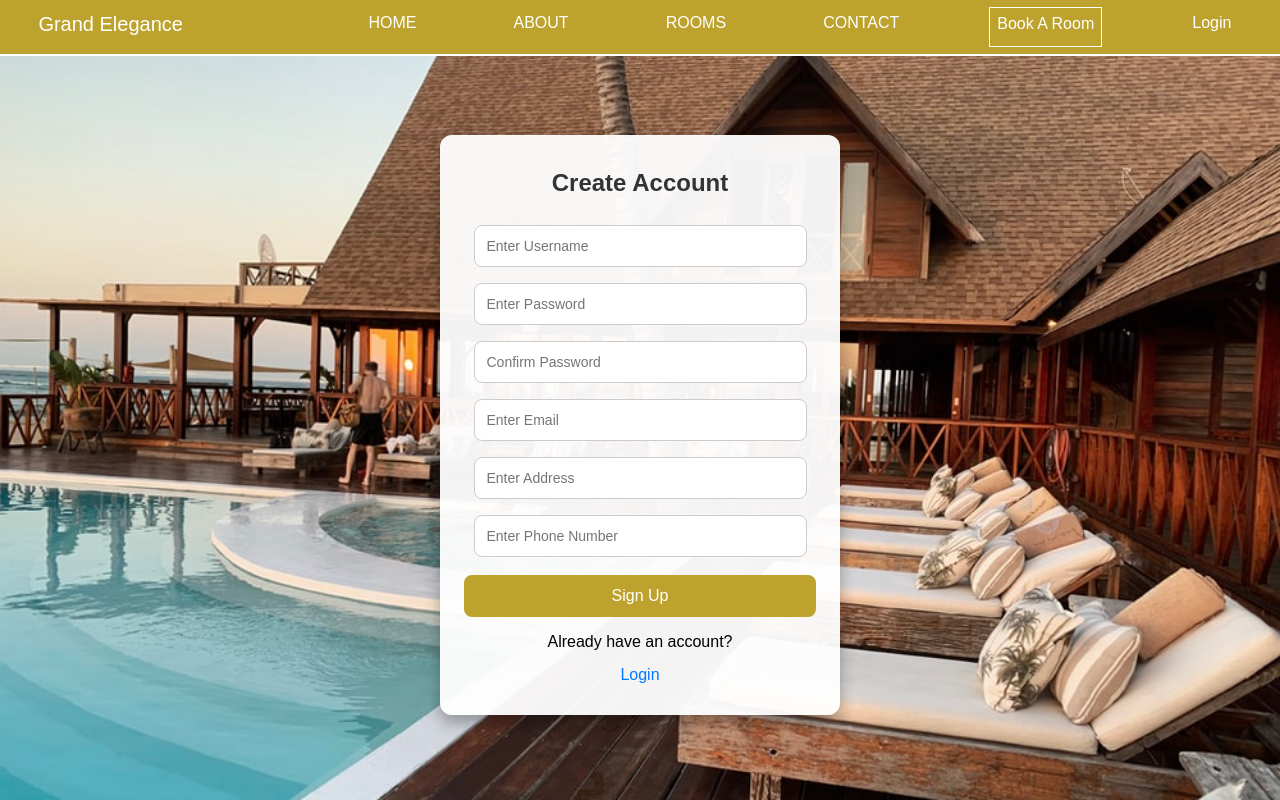
After one commit to Pasindumi/Hotel_Reservation_System, a PHP site: page /signup.html in a window 1280 px wide. The commit adds this page. Run offline with PHP 8.4, Linux system fonts and the light colour scheme.

Commit message:
login/signup

```diff
--- /dev/null
+++ b/signup.html
@@ -0,0 +1,113 @@
+<!DOCTYPE html>
+<html lang="en">
+<head>
+  <meta charset="UTF-8">
+   <link rel="stylesheet" href="static/stylesheet/navbar.css">
+  <title>HotelDB - Sign Up</title>
+  <style>
+    body {
+      font-family: Arial, sans-serif;
+      background: url('static/images/background.jpg') no-repeat center center/cover;
+      height: 100vh;
+      margin: 0;
+      display: flex;
+      justify-content: center;
+      align-items: center;
+    }
+    .signup-box {
+      background: rgba(255, 255, 255, 0.95);
+      padding: 15px;
+      margin-top: 50px;
+      border-radius: 12px;
+      width: 400px;
+      text-align: center;
+      box-shadow: 0 8px 15px rgba(0,0,0,0.3);
+    }
+    .signup-box h2 {
+      margin-bottom: 20px;
+      color: #333;
+    }
+    .signup-box input {
+      width: 90%;
+      padding: 12px;
+      margin: 8px 0;
+      border: 1px solid #ccc;
+      border-radius: 8px;
+      font-size: 14px;
+    }
+    .signup-box button {
+      width: 95%;
+      padding: 12px;
+      background: rgb(189, 163, 45);
+      border: none;
+      border-radius: 8px;
+      color: white;
+      font-size: 16px;
+      cursor: pointer;
+      margin-top: 10px;
+    }
+    .signup-box button:hover {
+      background: #6d6801;
+    }
+    .login-link {
+      margin-top: 15px;
+      display: block;
+      color: #007bff;
+      text-decoration: none;
+    }
+    .login-link:hover {
+      text-decoration: underline;
+    }
+  </style>
+</head>
+<body>
+
+
+
+<!-- navigation bar -->
+        <nav class="navbar">
+            <div class="navbar-container">
+                <div class="navbar-brand">
+                    <a class="navbar_a" href="#">Grand Elegance</a>
+                </div>
+                <div class="navbar-contents">
+                    <div class="navbar_home navbar-element">
+                        <a class="navbar_a" href="index.html">HOME</a>
+                    </div>
+                    <div class="navbar_about navbar-element">
+                        <a class="navbar_a" href="aboutus.html">ABOUT</a>
+                    </div>
+                    <div class="navbar_rooms navbar-element">
+                        <a class="navbar_a" href="#rooms-nav">ROOMS</a>
+                    </div>
+
+                    <div class="navbar_contact navbar-element">
+                        <a class="navbar_a" href="#contact-nav">CONTACT</a>
+                    </div>
+                    <div class="navbar_bookaroom navbar-element">
+                        <a class="navbar_a" href="./book_page1.html">Book A Room</a>
+                    </div>
+                    <div class="navbar_login navbar-element">
+                        <a class="navbar_a" href="./login.html">Login</a>
+                    </div>
+                </div>
+            </div>
+        </nav>
+
+
+
+  <div class="signup-box">
+    <h2>Create Account</h2>
+    <form action="/static/php/signup.php" method="POST">
+      <input type="text" name="username" placeholder="Enter Username" required>
+      <input type="password" name="password" placeholder="Enter Password" required>
+      <input type="password" name="confirm_password" placeholder="Confirm Password" required>
+      <input type="email" name="email" placeholder="Enter Email" required>
+      <input type="text" name="address" placeholder="Enter Address" required>
+      <input type="text" name="phone" placeholder="Enter Phone Number" required>
+      <button type="submit">Sign Up</button>
+    </form>
+    <p>Already have an account?<a class="login-link" href="login.html"> Login</a></p>
+  </div>
+</body>
+</html>
--- a/static/stylesheet/navbar.css
+++ b/static/stylesheet/navbar.css
@@ -16,7 +16,7 @@
   top: 0;
   left: 0;
   position: fixed;
-  background-color: black;
+  background-color: rgb(189, 163, 45);
   z-index: 1;
   border-bottom: 2px solid white;
 }
```
Also changed, not shown: aboutus.html (added, +108 -0 lines), index.html (+10 -5 lines), login.html (added, +113 -0 lines), static/php/login.php (added, +37 -0 lines), static/php/signup.php (added, +53 -0 lines).
